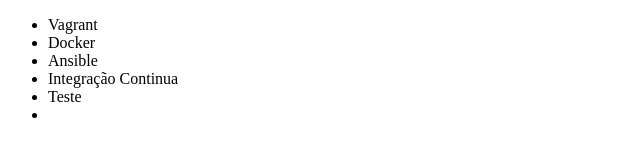
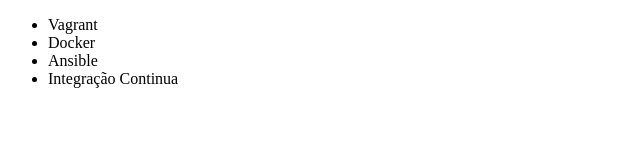
Before and after one commit to nandapieri/aluraGit, a plain HTML site: page index.html in a window 1280 px wide. Shown: the full height of the page, 0-640 px from the left. Drawn offline with Linux system fonts and the light colour scheme.

Commit message:
outro teste

```diff
--- a/index.html
+++ b/index.html
@@ -10,7 +10,6 @@
         <li>Docker</li>
         <li>Ansible</li>
         <li>Integração Continua</li>
-        <li>Teste<li>
     </ul>
 </body>
 </html>
```
